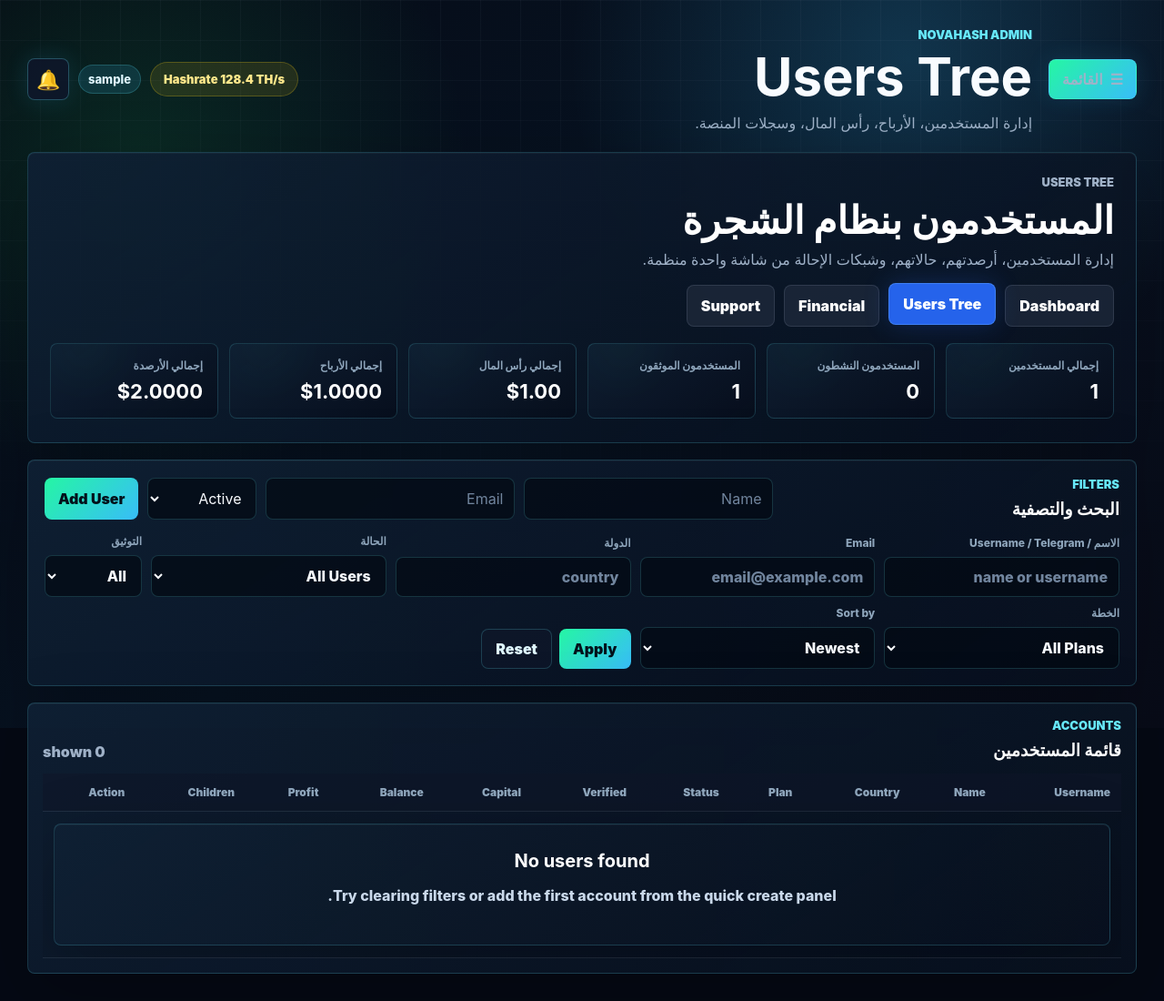
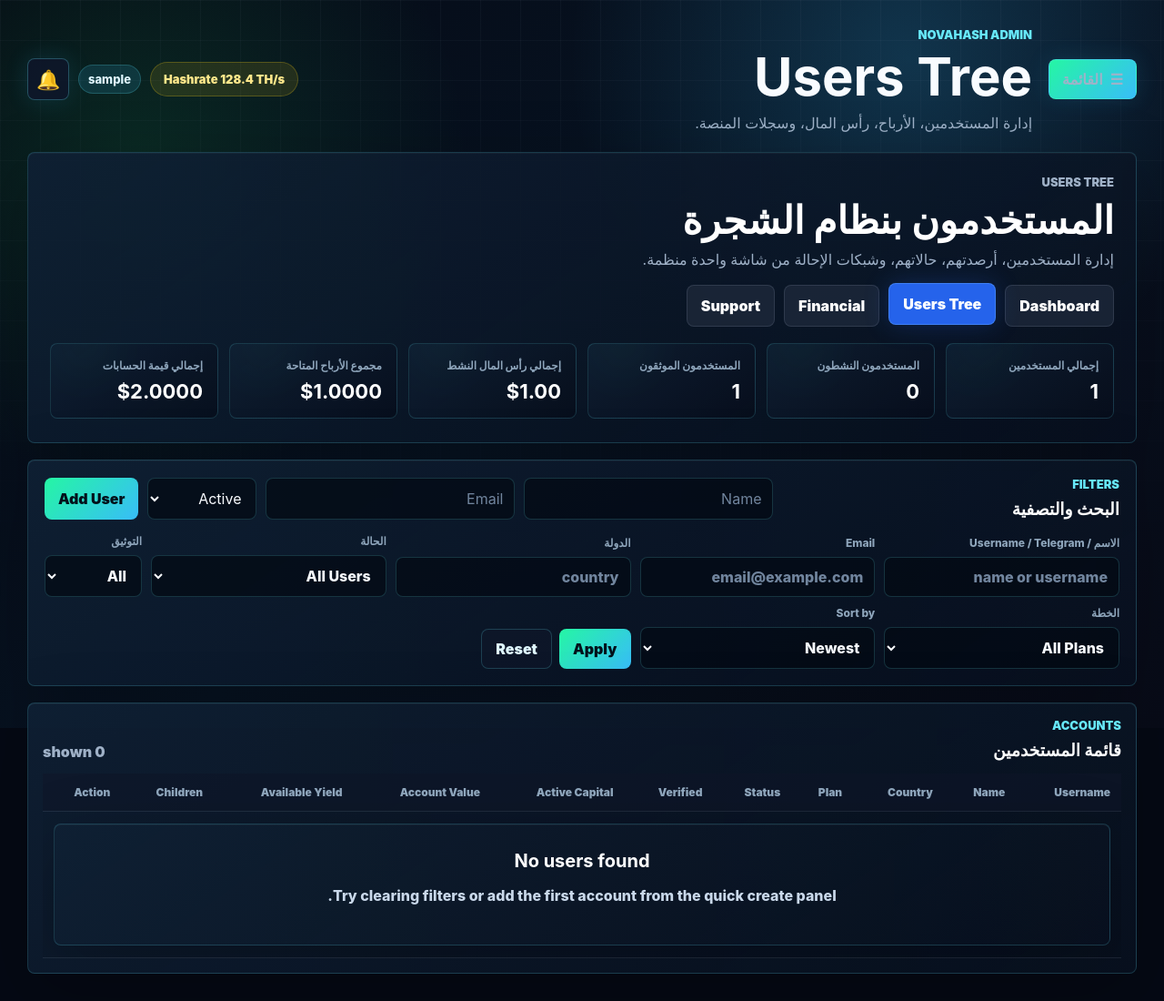
Before and after one commit to abdulkarimhajyasin-alt/project1-dashboard, a FastAPI app: page /users in a window 1280 px wide. Shown: the whole page at 91% size. Run offline with FastAPI, Linux system fonts and the light colour scheme; the visitor is signed in with stand-in values (Sample User, id 1); tables that the repository leaves empty hold one stand-in row (values such as "Sample post"); data that the repository does not hold is empty; parts of the project's set-up code (start-up, migrations or seed data) failed here and were passed over.

Commit message:
Clean up financial UI terminology

```diff
--- a/web_dashboard/app/static/js/dashboard.js
+++ b/web_dashboard/app/static/js/dashboard.js
@@ -1151,9 +1151,9 @@
         makeTableCell("Plan", plan),
         makeTableCell("Status", status),
         makeTableCell("Verified", verified),
-        makeTableCell("Capital", formatMoney(user.capital, 2)),
-        makeTableCell("Balance", formatMoney(balance, 4)),
-        makeTableCell("Profit", formatMoney(user.profits, 4)),
+        makeTableCell("Active Capital", formatMoney(user.capital, 2)),
+        makeTableCell("Account Value", formatMoney(balance, 4)),
+        makeTableCell("Available Yield", formatMoney(user.profits, 4)),
         makeTableCell("Children", children),
         makeTableCell("Action", actions),
       );
--- a/web_dashboard/app/templates/dashboard.html
+++ b/web_dashboard/app/templates/dashboard.html
@@ -27,8 +27,8 @@
 <section class="admin-stats-grid">
   <article class="admin-stat-card"><span>إجمالي المستخدمين</span><strong>{{ users_count }}</strong><small>Total Users</small></article>
   <article class="admin-stat-card"><span>المستخدمون النشطون</span><strong>{{ active_users_count }}</strong><small>Active Accounts</small></article>
-  <article class="admin-stat-card"><span>مجموع رؤوس الأموال</span><strong>${{ "%.2f"|format(total_capital or 0) }}</strong><small>Capital Pool</small></article>
-  <article class="admin-stat-card"><span>مجموع الأرباح</span><strong>${{ "%.4f"|format(total_profits or 0) }}</strong><small>User Profits</small></article>
+  <article class="admin-stat-card"><span>إجمالي رأس المال النشط</span><strong>${{ "%.2f"|format(total_capital or 0) }}</strong><small>Total Active Capital</small></article>
+  <article class="admin-stat-card"><span>مجموع الأرباح المتاحة</span><strong>${{ "%.4f"|format(total_profits or 0) }}</strong><small>Total Available Yield</small></article>
   <article class="admin-stat-card"><span>سجلات العمليات</span><strong>{{ records_count }}</strong><small>Records</small></article>
   <article class="admin-stat-card"><span>إجمالي العمليات</span><strong>${{ "%.2f"|format(total_amount or 0) }}</strong><small>Record Volume</small></article>
 </section>
--- a/web_dashboard/app/templates/user_withdraw.html
+++ b/web_dashboard/app/templates/user_withdraw.html
@@ -22,7 +22,7 @@
     <strong>{{ withdraw_percent }}%</strong>
   </div>
   <p style="margin-top: 12px; color: #cbd5e1;">
-    أرباحك الحالية ${{ '%.4f'|format(user.profits or 0) }} من الحد الأدنى ${{ '%.2f'|format(min_withdrawal) }}
+    الأرباح المتاحة حالياً ${{ '%.4f'|format(user.profits or 0) }} من الحد الأدنى ${{ '%.2f'|format(min_withdrawal) }}
   </p>
 </section>
 
@@ -74,7 +74,7 @@
 <div class="user-system-modal profit-withdraw-modal" data-profit-withdraw-modal role="dialog" aria-modal="true" aria-hidden="true" aria-labelledby="profitWithdrawTitle">
   <section class="user-system-dialog profit-withdraw-dialog">
     <button class="user-system-close" type="button" data-profit-withdraw-close aria-label="إغلاق">X</button>
-    <p class="mining-kicker">Withdraw Profits</p>
+    <p class="mining-kicker">Withdraw Available Yield</p>
     <h2 id="profitWithdrawTitle">طلب سحب الأرباح</h2>
     <form class="profit-withdraw-form" method="post" action="/user/withdraw/profits" data-profit-withdraw-form>
       <div class="profit-withdraw-fields" data-profit-withdraw-fields>
--- a/web_dashboard/app/templates/users.html
+++ b/web_dashboard/app/templates/users.html
@@ -28,9 +28,9 @@
       <article><span>إجمالي المستخدمين</span><strong>{{ users_metrics.total_users }}</strong></article>
       <article><span>المستخدمون النشطون</span><strong>{{ users_metrics.active_users }}</strong></article>
       <article><span>المستخدمون الموثقون</span><strong>{{ users_metrics.verified_users }}</strong></article>
-      <article><span>إجمالي رأس المال</span><strong>${{ "%.2f"|format(users_metrics.total_capital or 0) }}</strong></article>
-      <article><span>إجمالي الأرباح</span><strong>${{ "%.4f"|format(users_metrics.total_profits or 0) }}</strong></article>
-      <article><span>إجمالي الأرصدة</span><strong>${{ "%.4f"|format(users_metrics.total_balances or 0) }}</strong></article>
+      <article><span>إجمالي رأس المال النشط</span><strong>${{ "%.2f"|format(users_metrics.total_capital or 0) }}</strong></article>
+      <article><span>مجموع الأرباح المتاحة</span><strong>${{ "%.4f"|format(users_metrics.total_profits or 0) }}</strong></article>
+      <article><span>إجمالي قيمة الحسابات</span><strong>${{ "%.4f"|format(users_metrics.total_balances or 0) }}</strong></article>
     </div>
   </header>
 
@@ -99,8 +99,8 @@
         <span>Sort by</span>
         <select name="sort">
           <option value="newest" {{ "selected" if active_sort == "newest" else "" }}>Newest</option>
-          <option value="capital" {{ "selected" if active_sort == "capital" else "" }}>Capital</option>
-          <option value="profits" {{ "selected" if active_sort == "profits" else "" }}>Profits</option>
+          <option value="capital" {{ "selected" if active_sort == "capital" else "" }}>Active Capital</option>
+          <option value="profits" {{ "selected" if active_sort == "profits" else "" }}>Available Yield</option>
           <option value="referrals" {{ "selected" if active_sort == "referrals" else "" }}>Referrals</option>
         </select>
       </label>
@@ -130,9 +130,9 @@
             <th>Plan</th>
             <th>Status</th>
             <th>Verified</th>
-            <th>Capital</th>
-            <th>Balance</th>
-            <th>Profit</th>
+            <th>Active Capital</th>
+            <th>Account Value</th>
+            <th>Available Yield</th>
             <th>Children</th>
             <th>Action</th>
           </tr>
@@ -158,9 +158,9 @@
             <td data-label="Plan"><span class="user-badge plan">{{ (user.plan or "none")|upper }}</span></td>
             <td data-label="Status"><span class="user-badge status-{{ user.status }}">{{ user.status }}</span></td>
             <td data-label="Verified"><span class="user-badge {{ 'is-verified' if user.verified else 'is-muted' }}">{{ 'موثق' if user.verified else 'غير موثق' }}</span></td>
-            <td data-label="Capital">${{ "%.2f"|format(user.capital or 0) }}</td>
-            <td data-label="Balance">${{ "%.4f"|format((user.capital or 0) + (user.profits or 0)) }}</td>
-            <td data-label="Profit">${{ "%.4f"|format(user.profits or 0) }}</td>
+            <td data-label="Active Capital">${{ "%.2f"|format(user.capital or 0) }}</td>
+            <td data-label="Account Value">${{ "%.4f"|format((user.capital or 0) + (user.profits or 0)) }}</td>
+            <td data-label="Available Yield">${{ "%.4f"|format(user.profits or 0) }}</td>
             <td data-label="Children">
               <div class="admin-users-children-cell">
                 <span class="user-badge children">{{ referral_count }}</span>
```
Also changed, not shown: web_dashboard/app/static/js/user_dashboard.js (+4 -3 lines), web_dashboard/app/templates/user_dashboard.html (+6 -6 lines), web_dashboard/app/templates/user_detail.html (+9 -9 lines).
